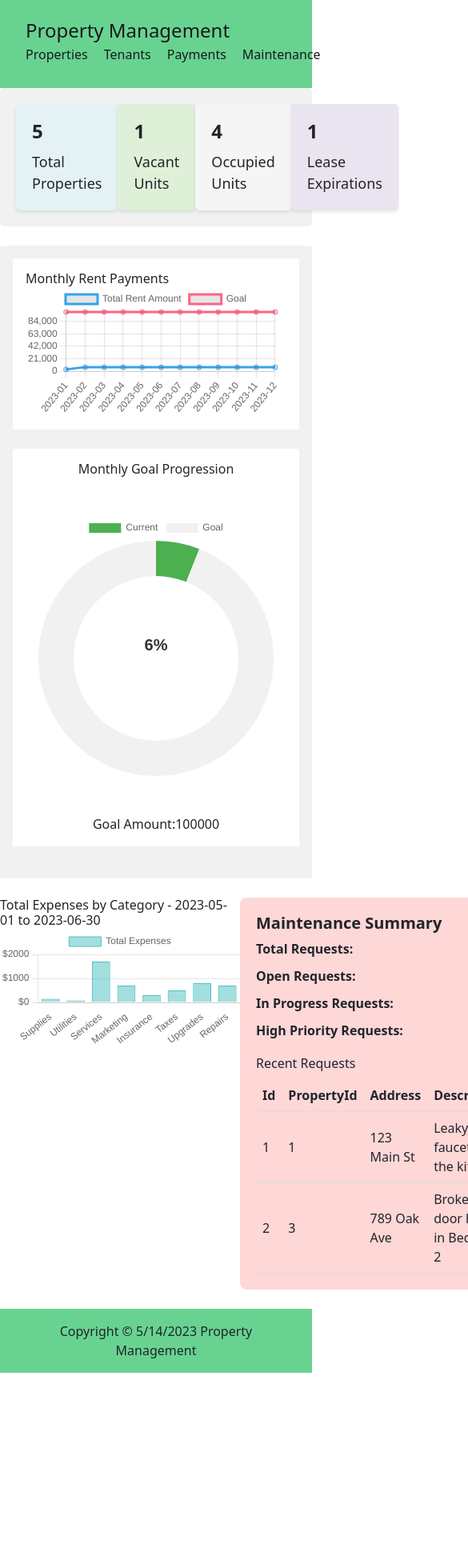
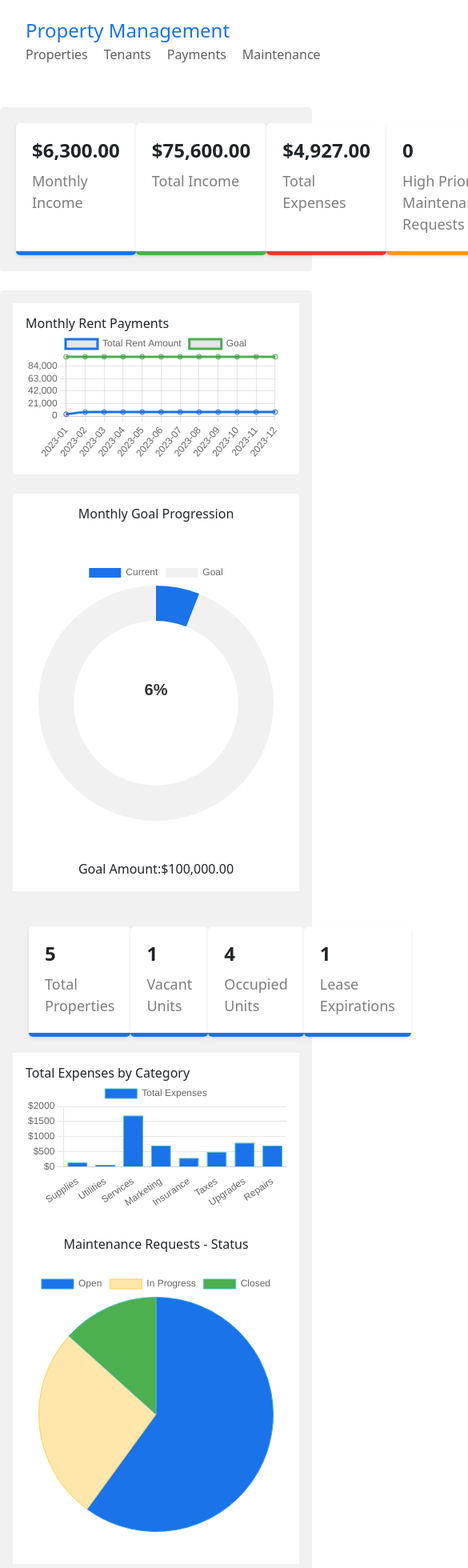
Before and after one commit to zsherman2510/PropertyManagement, a React (Vite) app: page / in a window 390 px wide. Shown: the top 1960 px of the page at 80% size, 585 px wide, since content can reach past the window. Before the commit the page ends 1716 px from the top, so only its background shows below. Built offline with nearby package versions, Linux system fonts and the light colour scheme.

Commit message:
completed dashboard

```diff
--- a/src/App.css
+++ b/src/App.css
@@ -1,5 +1,4 @@
 #root {
-  max-width: 1280px;
   margin: 0 auto;
 }
 .logo {
--- a/src/components/Dashboard/ExpenseSummary.jsx
+++ b/src/components/Dashboard/ExpenseSummary.jsx
@@ -5,11 +5,6 @@ import { Bar } from "react-chartjs-2";
 
 const ExpenseSummary = ({ expenses }) => {
   const [loading, setLoading] = useState(false);
-  const startDate = '2023-05-01';
-  const endDate = '2023-06-30';
-  const filteredExpenses = expenses.filter(
-    (expense) => expense.date >= startDate && expense.date <= endDate
-  );
 
   // Calculate total expenses by category
   const categories = Array.from(new Set(expenses.map((expense) => expense.category)));
@@ -17,10 +12,9 @@ const ExpenseSummary = ({ expenses }) => {
   categories.forEach((category) => {
     totalExpenses[category] = 0;
   });
-  filteredExpenses.forEach((expense) => {
+  expenses.forEach((expense) => {
     totalExpenses[expense.category] += expense.amount;
   });
-  const recentExpenses = expenses.slice(0, 5); // Show the 5 most recent expenses
   // Chart options
   const chartOptions = {
     scales: {
@@ -48,7 +42,7 @@ const ExpenseSummary = ({ expenses }) => {
       {
         label: 'Total Expenses',
         data: Object.values(totalExpenses),
-        backgroundColor: 'rgba(75, 192, 192, 0.5)',
+        backgroundColor: '#1a73e8',
         borderColor: 'rgba(75, 192, 192, 1)',
         borderWidth: 1,
       },
@@ -56,8 +50,8 @@ const ExpenseSummary = ({ expenses }) => {
   };
 
   return (
-    <div className="expense-summary-widget">
-      <h2>Total Expenses by Category - {startDate} to {endDate}</h2>
+    <div className="dashboard-background p-3">
+      <h2 className="font-bold">Total Expenses by Category </h2>
       <Bar data={chartData} options={chartOptions} />
     </div>
   );
--- a/src/components/Dashboard/FinancialGoal.jsx
+++ b/src/components/Dashboard/FinancialGoal.jsx
@@ -2,15 +2,18 @@ import React from "react";
 import { Doughnut } from "react-chartjs-2";
 
 const FinancialGoal = ({ goalAmount, goalPercentage }) => {
-  console.log(goalAmount, goalPercentage, "goalamount", "goalpercentage");
-  const currentDifference = 100 - goalPercentage;
+
+  const dollarGoalAmount = goalAmount.toLocaleString("en-US", {
+    style: "currency",
+    currency: "USD",
+  });
   const data = {
     labels: ["Current", "Goal"],
     datasets: [
       {
         label: "Progression",
         data: [goalPercentage, 100 - goalPercentage],
-        backgroundColor: ["#4caf50", "#f1f1f1"],
+        backgroundColor: ["#1a73e8", "#f1f1f1"],
         borderWidth: 0,
       },
     ],
@@ -50,7 +53,7 @@ const FinancialGoal = ({ goalAmount, goalPercentage }) => {
   };
   return (
     <div className="dashboard-background p-3">
-      <h2 className="text-center mb-5">Monthly Goal Progression</h2>
+      <h2 className="text-center mb-5 font-bold">Monthly Goal Progression</h2>
 
       <Doughnut
         id="doughnutChart"
@@ -61,7 +64,7 @@ const FinancialGoal = ({ goalAmount, goalPercentage }) => {
 
       <div className="mt-5 text-center">
         <span className="goal-amount-label font-bold">Goal Amount:</span>
-        <span className="goal-amount-value ml-2">{goalAmount}</span>
+        <span className="goal-amount-value ml-2">{dollarGoalAmount}</span>
       </div>
     </div>
   );
--- a/src/components/Dashboard/FinancialSummary.jsx
+++ b/src/components/Dashboard/FinancialSummary.jsx
@@ -15,14 +15,14 @@ const FinancialSummary = ({ payments, months, monthlyGoal }) => {
         label: 'Total Rent Amount',
         data: monthlyTotals,
         fill: false,
-        borderColor: 'rgba(54, 162, 235, 1)',
+        borderColor: '#1a73e8',
         tension: 0.3,
       },
       {
         label: 'Goal',
         data: Array(months.length).fill(monthlyGoal),
         fill: false,
-        borderColor: 'rgba(255, 99, 132, 1)',
+        borderColor: '#4caf50',
         tension: 0.3,
       },
     ],
@@ -42,7 +42,7 @@ const FinancialSummary = ({ payments, months, monthlyGoal }) => {
 
   return (
     <div className="dashboard-background p-3">
-      <h2>Monthly Rent Payments</h2>
+      <h2 className="font-bold">Monthly Rent Payments</h2>
       <Line data={data} options={options} />
     </div>
   );
--- /dev/null
+++ b/src/components/Dashboard/MaintenanceChart.jsx
@@ -0,0 +1,59 @@
+import React from "react";
+import { Pie } from "react-chartjs-2";
+
+const MaintenanceRequestsChart = ({ maintenanceRequests }) => {
+  // Count the number of requests for each status
+  const statusCounts = {
+    Open: 0,
+    "In Progress": 0,
+    Closed: 0,
+  };
+
+  // Count the number of requests for each priority
+  const priorityCounts = {
+    Low: 0,
+    Medium: 0,
+    High: 0,
+  };
+
+  // Calculate the counts
+  maintenanceRequests.forEach((request) => {
+    statusCounts[request.status]++;
+    priorityCounts[request.priority]++;
+  });
+
+  // Prepare data for the chart
+  const statusData = {
+    maintainAspectRatio: true,
+    labels: Object.keys(statusCounts),
+    datasets: [
+      {
+        label: "Status",
+        data: Object.values(statusCounts),
+        backgroundColor: [
+          "#1a73e8", // Blue
+          "rgba(255, 206, 86, 0.5)", // Yellow
+          "#4caf50", // Green
+        ],
+        borderColor: [
+          "rgba(54, 162, 235, 1)", // Blue
+          "rgba(255, 206, 86, 1)", // Yellow
+          "rgba(75, 192, 192, 1)", // Green
+        ],
+        borderWidth: 1,
+      },
+    ],
+  };
+
+
+  return (
+    <div className="dashboard-background p-3 align-self-center">
+      <h2 className="font-bold mb-3 text-center">Maintenance Requests - Status</h2>
+      <div className="my-4">
+        <Pie id="custom-pie" data={statusData} />
+      </div>
+    </div>
+  );
+};
+
+export default MaintenanceRequestsChart;
--- /dev/null
+++ b/src/components/Dashboard/OverallSummary.jsx
@@ -0,0 +1,29 @@
+import React from 'react'
+import DashboardWidget from '../UIComponents/DashboardWidget'
+
+const OverallSummary = ({ monthlyIncome, highPriorityRequests, totalExpenses, totalIncome }) => {
+ const dollarMonthly = monthlyIncome.toLocaleString("en-US", {
+    style: "currency",
+    currency: "USD",
+  });
+
+  const dollarTotalIncome = totalIncome.toLocaleString("en-US", {
+    style: "currency",
+    currency: "USD",
+  });
+
+  const dollarExpenses = totalExpenses.toLocaleString("en-US", {
+    style: "currency",
+    currency: "USD",
+  });
+  return (
+    <div className='container property-summary'>
+      <DashboardWidget title="Monthly Income" value={dollarMonthly} color="#1a73e8" />
+      <DashboardWidget title="Total Income" value={dollarTotalIncome} color="#4caf50" />
+      <DashboardWidget title="Total Expenses" value={dollarExpenses} color="#e53935" />
+      <DashboardWidget title="High Priority Maintenance Requests" value={highPriorityRequests} color="#ff9800" />
+    </div>
+  )
+}
+
+export default OverallSummary
--- a/src/components/Dashboard/PropertySummary.jsx
+++ b/src/components/Dashboard/PropertySummary.jsx
@@ -25,10 +25,10 @@ const PropertySummary = ({ properties }) => {
 
   return (
     <div className="container property-summary">
-      <DashboardWidget title="Total Properties" value={totalProperties} color="#E4F2F5" />
-      <DashboardWidget title="Vacant Units" value={vacantUnits} color="#DFF0D8" />
-      <DashboardWidget title="Occupied Units" value={occupiedUnits} color="#F5F5F5" />
-      <DashboardWidget title="Lease Expirations" value={leaseExpirations} color="#E9E4F0" />
+      <DashboardWidget title="Total Properties" value={totalProperties} color="#1a73e8" />
+      <DashboardWidget title="Vacant Units" value={vacantUnits} color="#1a73e8" />
+      <DashboardWidget title="Occupied Units" value={occupiedUnits} color="#1a73e8" />
+      <DashboardWidget title="Lease Expirations" value={leaseExpirations} color="#1a73e8" />
     </div>
   );
 };
--- a/src/components/Dashboard/index.jsx
+++ b/src/components/Dashboard/index.jsx
@@ -7,6 +7,8 @@ import MaintenanceSummary from "./MaintenanceSummary";
 import ExpenseSummary from "./ExpenseSummary";
 import PaymentsSummary from "./PaymentsSummary";
 import FinancialGoal from "./FinancialGoal";
+import MaintenanceRequestsChart from "./MaintenanceChart";
+import OverallSummary from "./OverallSummary";
 
 Chart.register(CategoryScale);
 
@@ -51,34 +53,44 @@ const Dashboard = () => {
     const totalAmount = monthlyPayments.reduce((sum, payment) => sum + payment.amount, 0);
     return { monthlyPayments, totalAmount };
   });
-
+  //const totalIncome = payments.reduce((sum, payment) => sum + payment.amount, 0);
+  const totalIncome = payments.reduce((sum, payment) => sum + payment.amount, 0)
   const totalMonthlyIncome = calculateAverageMonthlyIncome(payments);
   console.log(totalMonthlyIncome, 'totalMonthlyIncome'); // Output: 9000
 
-  console.log(monthlyTotals, 'montly totlas');
+  const totalExpenses = expenses.reduce((sum, expense) => sum + expense.amount, 0);
+  console.log(totalExpenses, 'expenses')
   const goalPercentage = (totalMonthlyIncome / monthlyGoal) * 100;
   const adjustedPercentage = goalPercentage.toFixed(0);
-
+  const counts = {
+    High: 0
+  }
+  maintenanceRequests.forEach((req) => {
+    counts[req.status]++;
+  })
+  const highPriorityRequests = counts["High"];
   return (
-    <div>
-      <PropertySummary properties={properties} />
-      <div className="wrapper container d-flex flex-wrap justify-content-between p-3 mt-4 align-items-center">
+    <div className="my-4">
+      <OverallSummary monthlyIncome={totalMonthlyIncome} highPriorityRequests={highPriorityRequests} totalExpenses={totalExpenses} totalIncome={totalIncome}  />
+      <div className="wrapper container d-flex flex-wrap justify-content-around p-3 mt-4 align-items-center">
         <div className="col-12 col-sm-12 col-md-8">
           <FinancialSummary payments={payments} monthlyTotals={monthlyTotals} months={months} monthlyGoal={monthlyGoal} />
         </div>
         <div className="col-12 col-sm-12 col-md-3 my-4">
           <FinancialGoal goalAmount={monthlyGoal} goalPercentage={adjustedPercentage} />
         </div>
-      </div>
-      <div className="container p-0 d-flex my-4">
-        <div className="col-md-6">
+        <div className="col-12">
+          <PropertySummary properties={properties} />
+        </div>
+        <div className="col-12 col-sm-12 col-md-8">
           <ExpenseSummary expenses={expenses} />
         </div>
 
-        <div className="col-12">
-          <MaintenanceSummary maintenanceRequests={maintenanceRequests} />
+        <div className="col-12 col-md-3 align-self-center">
+          <MaintenanceRequestsChart maintenanceRequests={maintenanceRequests}/>
         </div>
       </div>
+
     </div>
   );
 };
--- a/src/components/Footer.jsx
+++ b/src/components/Footer.jsx
@@ -1,14 +1,14 @@
 import React from 'react';
 
 const Footer = () => {
-  const currentDate = new Date().toLocaleDateString();
-
+  const currentDate = new Date();
+  const currentYear = currentDate.getFullYear();
   return (
     <footer className="footer text-center p-3">
       <div className="container">
         <p className="footer-text">
           Copyright
-          &copy; {currentDate} Property Management
+          &copy; {currentYear} Property Management
         </p>
       </div>
     </footer>
--- a/src/components/UIComponents/DashboardWidget.jsx
+++ b/src/components/UIComponents/DashboardWidget.jsx
@@ -1,8 +1,12 @@
 import React from "react";
 
 const DashboardWidget = ({ title, value, color }) => {
+  const widgetStyle = {
+    borderBottom: `5px solid ${color}`,
+    background: '#fff'
+  }
   return (
-    <div className="dashboard-widget" style={{ background: color }}>
+    <div className="dashboard-widget" style={ widgetStyle }>
       <h3 className="widget-value">{value}</h3>
       <p className="widget-title">{title}</p>
     </div>
--- a/src/index.css
+++ b/src/index.css
@@ -61,8 +61,8 @@ button:focus-visible {
   background: #fff
 }
 .navbar {
-  background-color: #68d391;
-  color: #fff;
+  background-color: #fff;
+  color: #1a73e8;
   display: flex;
   align-items: center;
   padding: 20px;
@@ -72,7 +72,7 @@ button:focus-visible {
   font-size: 1.5rem;
   font-weight: bold;
   margin-right: 1rem;
-  color: #1a1a1a
+  color: #1a73e8
 }
 
 .navbar_links {
@@ -88,7 +88,7 @@ button:focus-visible {
 
 .navbar_link a {
   text-decoration: none;
-  color: #1a1a1a;
+  color: #5f5f5f;
   transition: color 0.3s;
 }
 
@@ -114,6 +114,7 @@ button:focus-visible {
 
 .widget-title {
   font-size: 18px;
+  color:rgba(0, 0, 0, 0.509)
 }
 
 .widget-value {
@@ -261,7 +262,9 @@ li {
   margin-top: auto;
   padding: 10px 0;
   text-align: center;
-  background-color: #68d391
+  background-color: #fff;
+  color: #1a73e8;
+  border: 1px solid #e9e9e9;
 }
 
 
```
Also changed, not shown: public/data.json (+105 -0 lines).
